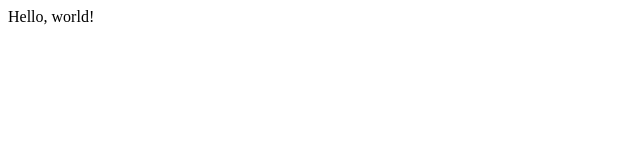
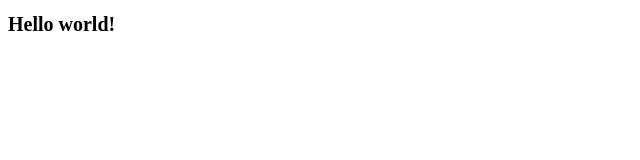
Before and after one commit to Phinic/Project-0, a plain HTML site: page index.html in a window 1280 px wide. Shown: the whole page, without its empty margins (0-640 px from the left). Drawn offline with Linux system fonts and the light colour scheme.

Commit message:
changed font

```diff
--- a/index.html
+++ b/index.html
@@ -4,6 +4,6 @@
         <title>My Webpage</title>
     </head>
     <body>
-        Hello, world!
+        <h1 style="font-size:20px">Hello world!</h1>
     </body>
 </html>
```
